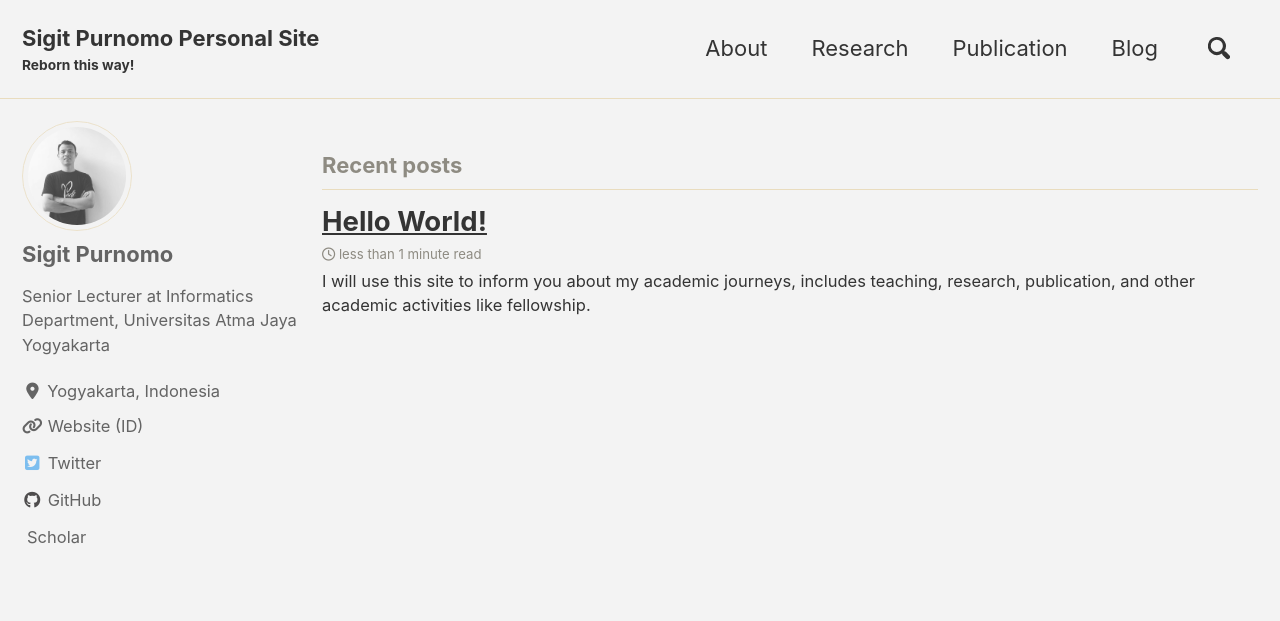
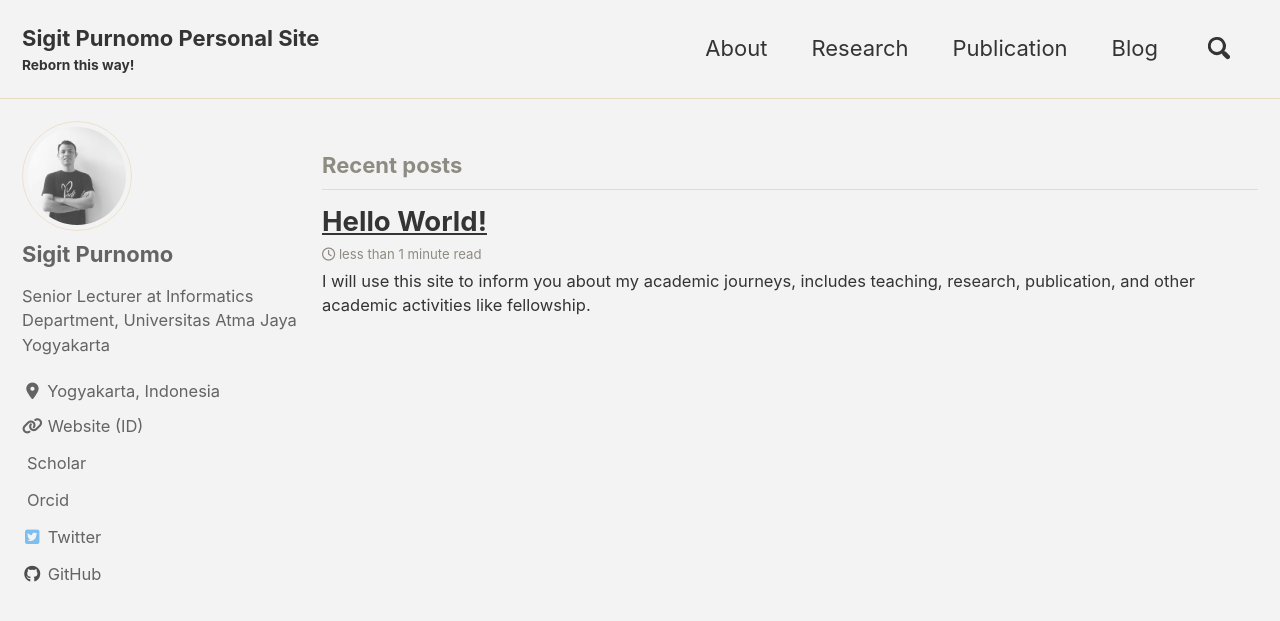
Before and after one commit to sigit-purnomo/sigit-purnomo.github.io, a Jekyll site: the page built from index.html, in a window 1280 px wide and 900 px high. Shown: the top 621 px of the window. Built offline with Jekyll 4.4.1, drawn with Linux system fonts in a browser that asks for light colours; cached includes are drawn as plain includes; nearby versions of some CDN libraries; the list of posts is cut into pages by our own code; a style sheet for code colours, icons or effects is not loaded.

Commit message:
Update _config.yml

```diff
--- a/_config.yml
+++ b/_config.yml
@@ -105,6 +105,12 @@ author:
     - label: "Website (ID)"
       icon: "fas fa-fw fa-link"
       url: "https://sigitpurnomo.id"
+    - label: "Scholar"
+      icon: "ai ai-google-scholar"
+      url: "https://scholar.google.com/citations?user=RalnBvQAAAAJ&hl=en"
+    - label: "Orcid"
+      icon: "ai ai-orcid"
+      url: "http://orcid.org/0000-0002-3079-6842"
     - label: "Twitter"
       icon: "fab fa-fw fa-twitter-square"
       url: "https://twitter.com/sigitpurnomo"
@@ -117,9 +123,7 @@ author:
     - label: "Instagram"
       icon: "fab fa-fw fa-instagram"
       # url: "https://instagram.com/"
-    - label: "Scholar"
-      icon: "ai ai-google-scholar"
-      url: "https://scholar.google.com/citations?user=RalnBvQAAAAJ&hl=en"
+
 
 # Site Footer
 footer:
```
